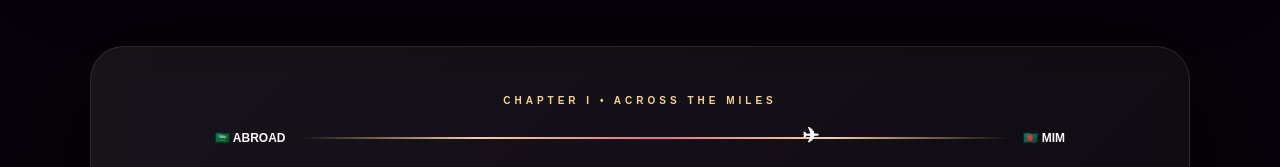
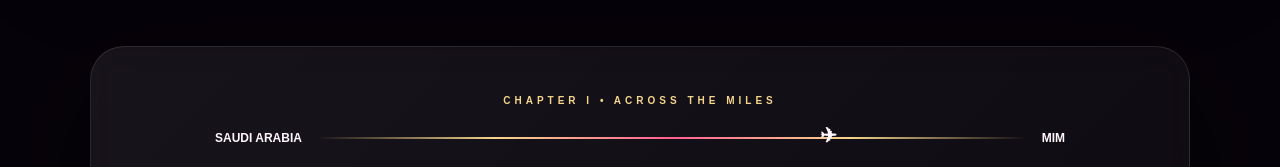
Before and after one commit to clickthismydear/CLICKTHISMYDEAR, a website: page index.html in a window 1280 px wide. Shown: the part 1060-1227 px from the top of the page. Drawn offline with Linux system fonts and the light colour scheme.

Commit message:
Update romantic birthday experience

```diff
--- a/index.html
+++ b/index.html
@@ -43,7 +43,7 @@ h2{font-size:clamp(34px,6vw,72px);line-height:1.15;margin:16px 0 28px}.script{fo
 <p class="small" id="musicLabel">Music is off — tap when you're ready.</p></div></div></section>
 
 <section><div class="wrap"><div class="card reveal">
-<div class="kicker">Chapter I • Across the miles</div><div class="route"><span>🇸🇦 ABROAD</span><div class="line"><span class="plane">✈</span></div><span>🇧🇩 MIM</span></div>
+<div class="kicker">Chapter I • Across the miles</div><div class="route"><span>SAUDI ARABIA</span><div class="line"><span class="plane">✈</span></div><span>MIM</span></div>
 <h2>দূরত্ব আমাদের আলাদা রেখেছে,<br>ভালোবাসা নয়।</h2>
 <p>আমি দূর দেশে, তুমি তোমার প্রিয় বাংলাদেশে। মাঝখানে অনেক মাইল, অনেক অপেক্ষা—কিন্তু আমার দিনের সবচেয়ে নরম মুহূর্তগুলো এখনও তোমার নামেই শুরু হয়।</p>
 <div class="count" id="count"></div><p class="small">পরের 02 October পর্যন্ত অপেক্ষা চলুক… কিন্তু তোমাকে ভালোবাসার countdown কোনোদিন শেষ হবে না।</p>
```
